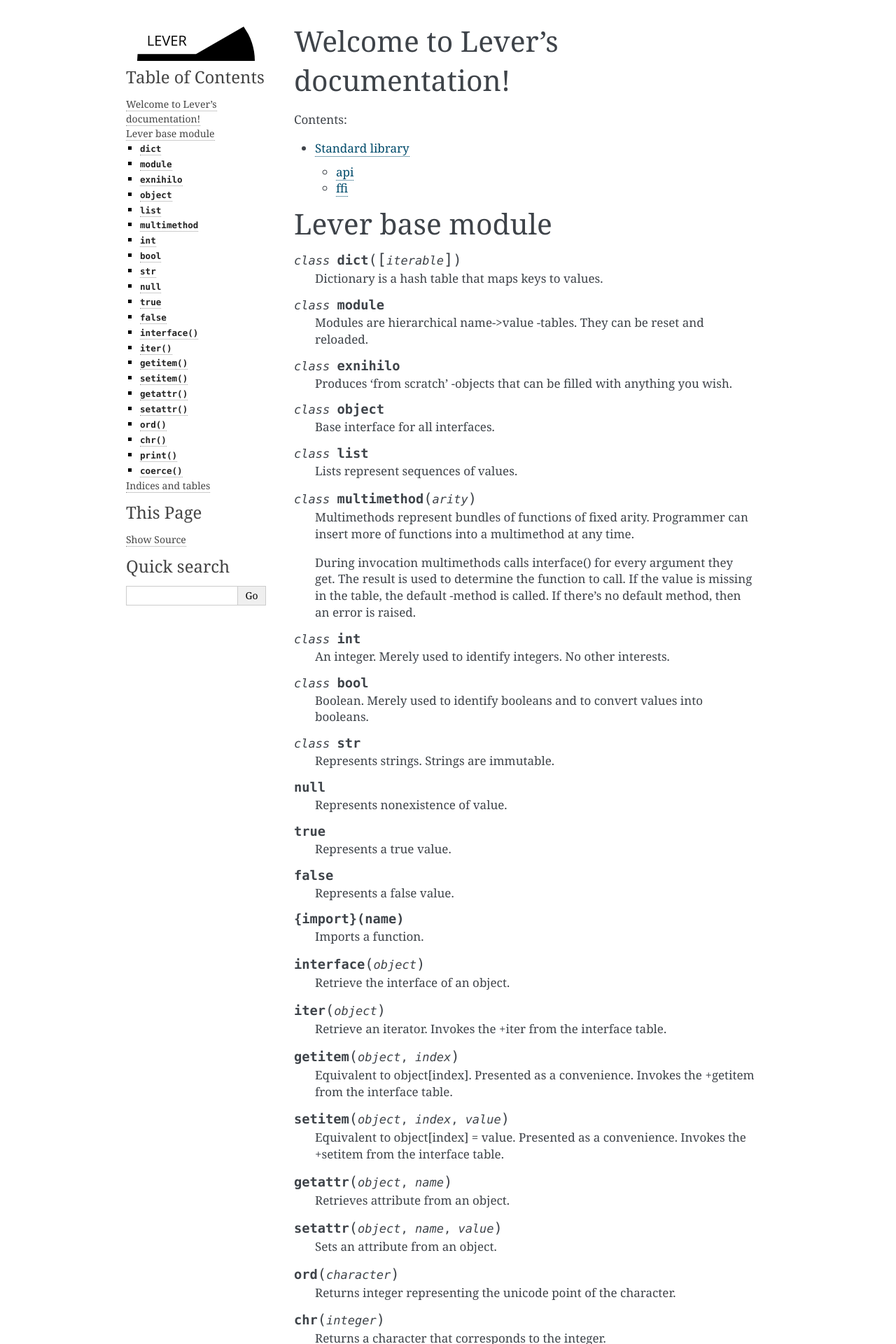
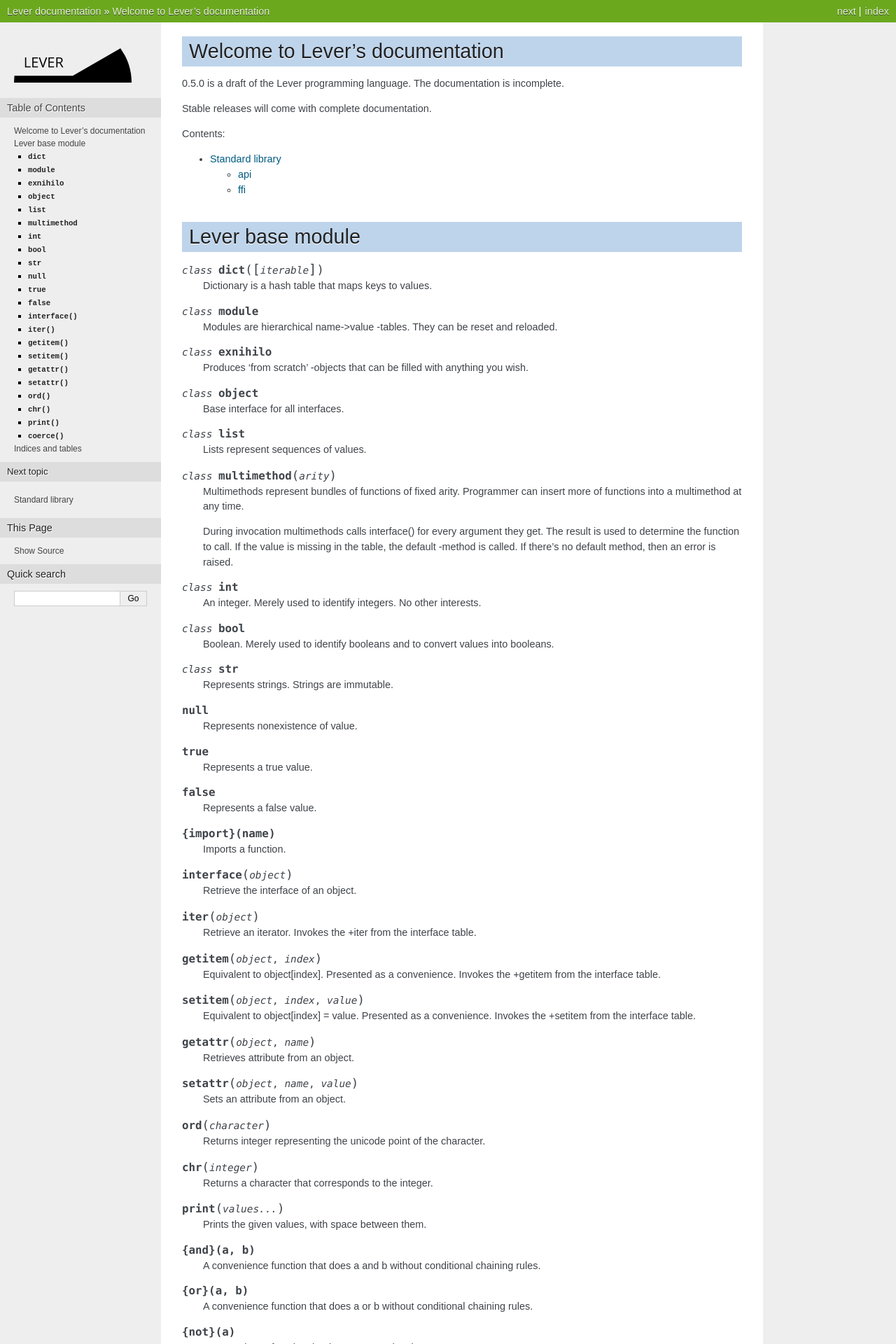
Before and after one commit to cheery/lever, a Sphinx documentation site: the page built from doc/index.rst, in a window 1280 px wide. Shown: the top 1920 px of the page at 70% size. Built offline with Sphinx 7.4.7, drawn with Linux system fonts in a browser that asks for light colours; some of the changed text lies outside the part shown.

```diff
--- a/doc/conf.py
+++ b/doc/conf.py
@@ -57,9 +57,9 @@ author = u'Henri Tuhola'
 # built documents.
 #
 # The short X.Y version.
-version = '0.5.0'
-# The full version, including alpha/beta/rc tags.
-release = '0.5.0'
+with open("../VERSION") as fd:
+    version = fd.read().strip()
+    release = version
 
 # The language for content autogenerated by Sphinx. Refer to documentation
 # for a list of supported languages.
@@ -110,7 +110,7 @@ todo_include_todos = False
 
 # The theme to use for HTML and HTML Help pages.  See the documentation for
 # a list of builtin themes.
-html_theme = 'alabaster'
+html_theme = 'nature'
 
 # Theme options are theme-specific and customize the look and feel of a theme
 # further.  For a list of options available for each theme, see the
--- a/doc/index.rst
+++ b/doc/index.rst
@@ -3,8 +3,12 @@
    You can adapt this file completely to your liking, but it should at least
    contain the root `toctree` directive.
 
-Welcome to Lever's documentation!
-=================================
+Welcome to Lever's documentation
+================================
+
+0.5.0 is a draft of the Lever programming language. The documentation is incomplete.
+
+Stable releases will come with complete documentation.
 
 Contents:
 
```
Also changed, not shown: 2 other files.
